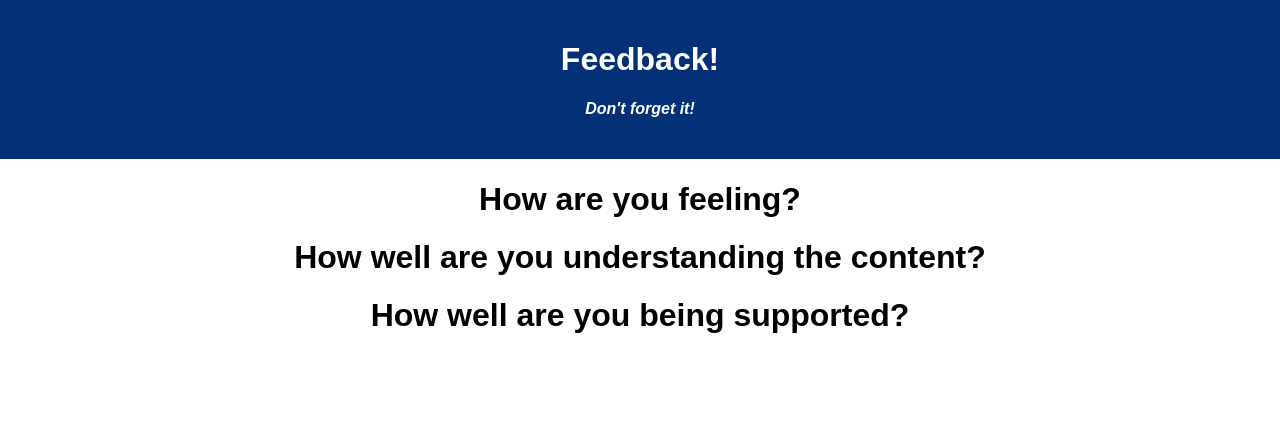
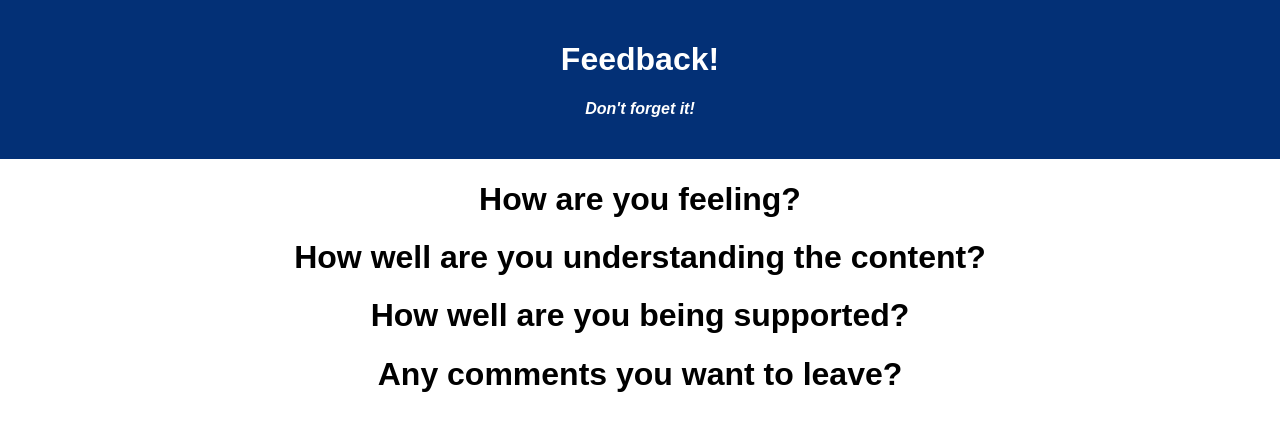
Before and after one commit to stephenmussel/redux-feedback-app, a React (Create React App) app: page / in a window 1280 px wide. Shown: the top 430 px of the page. Built offline with nearby package versions, Linux system fonts and the light colour scheme.

Commit message:
moved CommentsForm to component

```diff
--- a/src/components/App/App.jsx
+++ b/src/components/App/App.jsx
@@ -5,6 +5,7 @@ import Header from '../Header/Header';
 import FeelingForm from '../FeelingForm/FeelingForm';
 import UnderstandingForm from '../UnderstandingForm/UnderstandingForm';
 import SupportedForm from '../SupportedForm/SupportedForm';
+import CommentsForm from '../CommentsForm/CommentsForm';
 
 function App() {
 
@@ -14,6 +15,7 @@ function App() {
       <FeelingForm />
       <UnderstandingForm />
       <SupportedForm />
+      <CommentsForm />
     </div>
   );
 }
--- /dev/null
+++ b/src/components/CommentsForm/CommentsForm.jsx
@@ -0,0 +1,9 @@
+function CommentsForm() {
+    return(
+        <>
+            <h1>Any comments you want to leave?</h1>
+        </>
+    )
+}
+
+export default CommentsForm;
```
